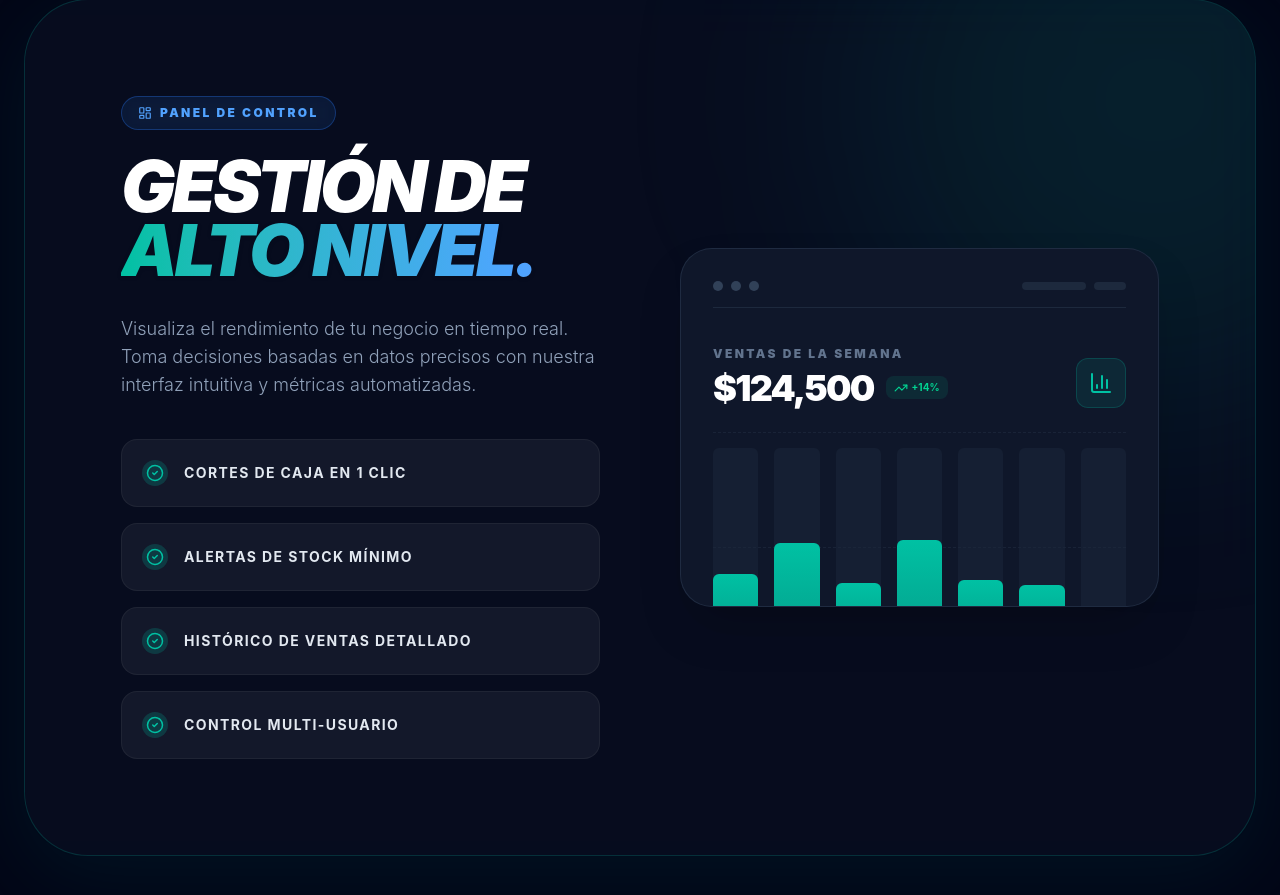
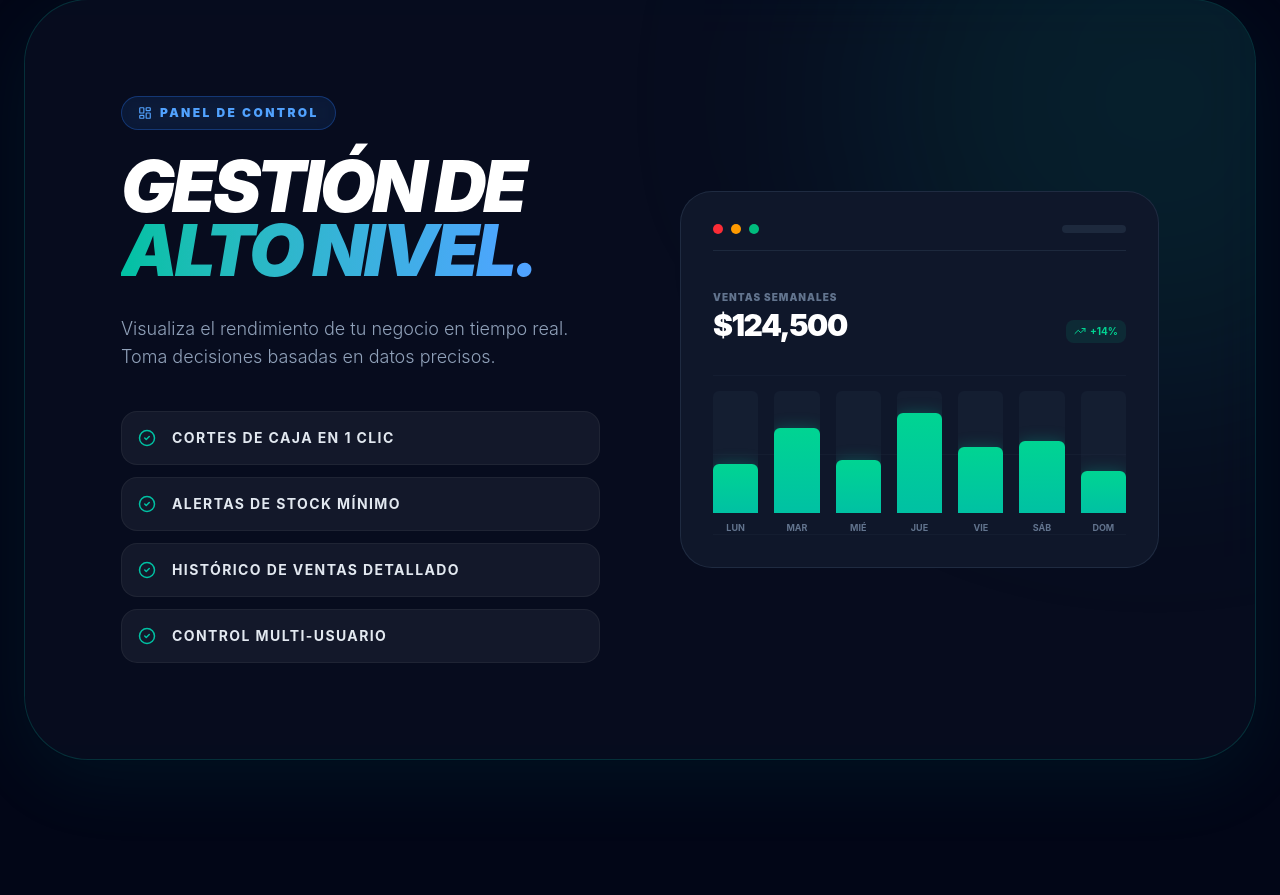
Before and after one commit to ShakerGlobe/punto-de-venta-react, a React (Vite) app: page / in a window 1280 px wide. Shown: the part 1931-2826 px from the top of the page. Built offline with nearby package versions, Linux system fonts and the light colour scheme.

Commit message:
style: Diseño en home

```diff
--- a/src/Sections/Home/DashboardPreview.tsx
+++ b/src/Sections/Home/DashboardPreview.tsx
@@ -29,11 +29,12 @@ export const DashboardPreview = () => {
                     transition={{ duration: 0.7 }}
                     className="relative rounded-[2rem] md:rounded-[3rem] lg:rounded-[4rem] overflow-hidden bg-slate-900/40 border border-[#00C1A3]/20 p-8 md:p-16 lg:p-24 backdrop-blur-xl shadow-[0_20px_80px_rgba(0,193,163,0.07)]"
                 >
-                    {/* Brillo de fondo sutil */}
+                    {/* Brillo de fondo */}
                     <div className="absolute top-0 right-0 w-[300px] md:w-[600px] h-[300px] md:h-[600px] bg-[#00C1A3]/10 blur-[120px] rounded-full pointer-events-none translate-x-1/3 -translate-y-1/3" />
 
                     <div className="grid lg:grid-cols-2 gap-12 lg:gap-20 items-center relative z-10">
-                        {/* Lado Izquierdo: Textos y Características */}
+
+                        {/* LADO IZQUIERDO */}
                         <div className="order-2 lg:order-1">
                             <motion.div
                                 initial={{ opacity: 0, x: -30 }}
@@ -50,104 +51,73 @@ export const DashboardPreview = () => {
 
                             <h2 className="text-4xl sm:text-5xl md:text-6xl lg:text-7xl font-[1000] italic uppercase text-white mb-6 md:mb-8 leading-[0.9] tracking-tighter">
                                 Gestión de <br />
-                                <span className="text-transparent bg-clip-text bg-gradient-to-r from-[#00C1A3] to-blue-400 drop-shadow-sm">
+                                <span className="text-transparent bg-clip-text bg-gradient-to-r from-[#00C1A3] to-blue-400">
                                     Alto Nivel.
                                 </span>
                             </h2>
                             <p className="text-slate-400 text-sm md:text-base lg:text-lg mb-8 md:mb-10 font-light max-w-lg">
-                                Visualiza el rendimiento de tu negocio en tiempo real. Toma decisiones basadas en datos precisos con nuestra interfaz intuitiva y métricas automatizadas.
+                                Visualiza el rendimiento de tu negocio en tiempo real. Toma decisiones basadas en datos precisos.
                             </p>
 
-                            <div className="grid gap-3 md:gap-4">
+                            <div className="grid gap-3">
                                 {features.map((item, i) => (
-                                    <motion.div
-                                        key={i}
-                                        initial={{ opacity: 0, x: -20 }}
-                                        whileInView={{ opacity: 1, x: 0 }}
-                                        viewport={{ once: true }}
-                                        transition={{ delay: 0.3 + (i * 0.1) }}
-                                        whileHover={{ x: 8, backgroundColor: "rgba(255,255,255,0.08)" }}
-                                        className="flex items-center gap-4 bg-white/5 p-4 md:p-5 rounded-2xl border border-white/5 cursor-default transition-colors duration-300"
-                                    >
-                                        <div className="p-1 rounded-full bg-[#00C1A3]/20">
-                                            <CheckCircle2 size={18} className="text-[#00C1A3]" />
-                                        </div>
-                                        <span className="text-xs md:text-sm font-bold uppercase tracking-widest text-slate-200">
-                                            {item}
-                                        </span>
-                                    </motion.div>
+                                    <div key={i} className="flex items-center gap-4 bg-white/5 p-4 rounded-2xl border border-white/5">
+                                        <CheckCircle2 size={18} className="text-[#00C1A3]" />
+                                        <span className="text-xs md:text-sm font-bold uppercase tracking-widest text-slate-200">{item}</span>
+                                    </div>
                                 ))}
                             </div>
                         </div>
 
-                        {/* Lado Derecho: Mini Dashboard Animado */}
+                        {/* LADO DERECHO: MINI DASHBOARD CON BARRAS CORREGIDAS */}
                         <motion.div
                             initial={{ opacity: 0, scale: 0.95 }}
                             whileInView={{ opacity: 1, scale: 1 }}
                             viewport={{ once: true }}
                             transition={{ duration: 0.6, delay: 0.4 }}
-                            className="order-1 lg:order-2 relative w-full aspect-[4/3] sm:aspect-[16/10] lg:aspect-[4/3] bg-[#0f172a] rounded-[2rem] border border-slate-700/50 p-4 sm:p-6 md:p-8 overflow-hidden shadow-2xl flex flex-col group"
+                            className="order-1 lg:order-2 relative w-full aspect-[4/3] bg-[#0f172a] rounded-[2rem] border border-slate-700/50 p-6 sm:p-8 flex flex-col group"
                         >
-                            {/* Cabecera de Ventana macOS style */}
-                            <div className="flex items-center justify-between mb-6 md:mb-8 border-b border-slate-800 pb-4">
+                            {/* Cabecera macOS */}
+                            <div className="flex items-center justify-between mb-8 border-b border-slate-800 pb-4">
                                 <div className="flex gap-2">
-                                    <div className="w-2.5 h-2.5 rounded-full bg-slate-700 group-hover:bg-red-500 transition-colors" />
-                                    <div className="w-2.5 h-2.5 rounded-full bg-slate-700 group-hover:bg-amber-500 transition-colors" />
-                                    <div className="w-2.5 h-2.5 rounded-full bg-slate-700 group-hover:bg-emerald-500 transition-colors" />
+                                    <div className="w-2.5 h-2.5 rounded-full bg-red-500" />
+                                    <div className="w-2.5 h-2.5 rounded-full bg-amber-500" />
+                                    <div className="w-2.5 h-2.5 rounded-full bg-emerald-500" />
                                 </div>
-                                <div className="flex gap-2">
-                                    <div className="h-2 w-16 bg-slate-800 rounded-full" />
-                                    <div className="h-2 w-8 bg-slate-800 rounded-full" />
+                                <div className="h-2 w-16 bg-slate-800 rounded-full" />
+                            </div>
+
+                            <div className="flex justify-between items-end mb-8">
+                                <div className="space-y-1">
+                                    <span className="text-[10px] font-black uppercase tracking-widest text-slate-500">Ventas Semanales</span>
+                                    <h3 className="text-3xl font-[1000] text-white tracking-tighter">$124,500</h3>
+                                </div>
+                                <div className="text-emerald-400 bg-emerald-400/10 px-2 py-1 rounded-lg flex items-center gap-1 text-[10px] font-bold">
+                                    <TrendingUp size={12} /> +14%
                                 </div>
                             </div>
 
-                            {/* Info de Métricas simuladas */}
-                            <div className="flex justify-between items-end mb-6">
-                                <div>
-                                    <span className="text-[10px] sm:text-xs font-black uppercase tracking-[0.2em] text-slate-500">
-                                        Ventas de la semana
-                                    </span>
-                                    <div className="flex items-center gap-3 mt-1">
-                                        <h3 className="text-2xl sm:text-3xl md:text-4xl font-[1000] text-white tracking-tighter">
-                                            $124,500
-                                        </h3>
-                                        <div className="flex items-center gap-1 text-emerald-400 bg-emerald-400/10 px-2 py-1 rounded-lg">
-                                            <TrendingUp size={14} />
-                                            <span className="text-[10px] font-bold">+14%</span>
-                                        </div>
-                                    </div>
-                                </div>
-                                <div className="hidden sm:flex p-3 bg-[#00C1A3]/10 border border-[#00C1A3]/20 rounded-xl text-[#00C1A3]">
-                                    <BarChart3 size={24} />
-                                </div>
-                            </div>
-
-                            {/* Gráfico de Barras Animado */}
-                            <div className="flex items-end justify-between gap-2 md:gap-4 flex-1 mt-auto pt-4 relative">
-                                {/* Líneas de fondo del gráfico */}
-                                <div className="absolute inset-0 flex flex-col justify-between pointer-events-none opacity-20">
-                                    <div className="w-full border-t border-dashed border-slate-600" />
-                                    <div className="w-full border-t border-dashed border-slate-600" />
-                                    <div className="w-full border-t border-dashed border-slate-600" />
+                            {/* CONTENEDOR DE GRÁFICO */}
+                            <div className="flex items-end justify-between gap-2 md:gap-4 flex-1 relative min-h-[160px] pt-4">
+                                {/* Líneas de fondo */}
+                                <div className="absolute inset-0 flex flex-col justify-between pointer-events-none opacity-10">
+                                    <div className="w-full border-t border-slate-600" />
+                                    <div className="w-full border-t border-slate-600" />
+                                    <div className="w-full border-t border-slate-600" />
                                 </div>
 
                                 {chartData.map((data, i) => (
-                                    <div key={i} className="flex-1 flex flex-col items-center gap-2 z-10 group/bar">
-                                        <div className="w-full h-32 sm:h-40 md:h-48 bg-slate-800/50 rounded-t-md relative flex items-end">
+                                    <div key={i} className="flex-1 flex flex-col items-center gap-2 z-10 h-full justify-end">
+                                        <div className="w-full bg-slate-800/40 rounded-t-md relative flex items-end h-full overflow-hidden">
                                             <motion.div
                                                 initial={{ height: 0 }}
                                                 whileInView={{ height: `${data.height}%` }}
-                                                viewport={{ once: true, margin: "-50px" }}
-                                                transition={{ duration: 0.8, delay: 0.5 + (i * 0.1), type: "spring" }}
-                                                className="w-full bg-gradient-to-t from-[#00C1A3]/80 to-[#00C1A3] rounded-t-md relative transition-all group-hover/bar:brightness-110"
-                                            >
-                                                {/* Tooltip al hacer hover en la barra */}
-                                                <div className="absolute -top-8 left-1/2 -translate-x-1/2 opacity-0 group-hover/bar:opacity-100 transition-opacity bg-white text-[#020617] text-[10px] font-bold py-1 px-2 rounded">
-                                                    {data.height}%
-                                                </div>
-                                            </motion.div>
+                                                viewport={{ once: true, amount: 0.1 }}
+                                                transition={{ duration: 1, delay: 0.3 + (i * 0.1), ease: "easeOut" }}
+                                                className="w-full bg-gradient-to-t from-[#00C1A3] to-emerald-400 rounded-t-md relative shadow-[0_0_15px_rgba(0,193,163,0.3)]"
+                                            />
                                         </div>
-                                        <span className="text-[9px] md:text-[10px] font-bold text-slate-500 uppercase">{data.label}</span>
+                                        <span className="text-[9px] font-bold text-slate-500 uppercase">{data.label}</span>
                                     </div>
                                 ))}
                             </div>
```
